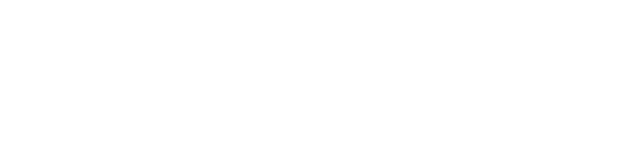
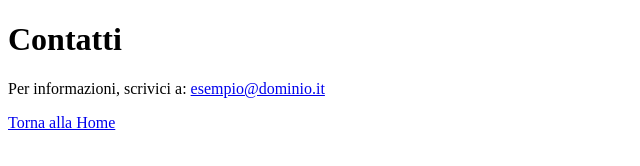
Before and after one commit to Natnael-Sileshi/mini-progetto, a plain HTML site: page contact.html in a window 1280 px wide. Shown: the whole page, without its empty margins (0-640 px from the left). Drawn offline with Linux system fonts and the light colour scheme.

Commit message:
modifica contact html
modica del file e aggiunta delle varie richieste

```diff
--- a/contact.html
+++ b/contact.html
@@ -1,11 +1,13 @@
 <!DOCTYPE html>
-<html lang="en">
+<html lang="it">
 <head>
     <meta charset="UTF-8">
     <meta name="viewport" content="width=device-width, initial-scale=1.0">
-    <title>Document</title>
+    <title>Contatti</title>
 </head>
 <body>
-
+    <h1>Contatti</h1>
+    <p>Per informazioni, scrivici a: <a href="mailto:esempio@dominio.it">esempio@dominio.it</a></p>
+    <a href="index.html">Torna alla Home</a>
 </body>
 </html>
```
